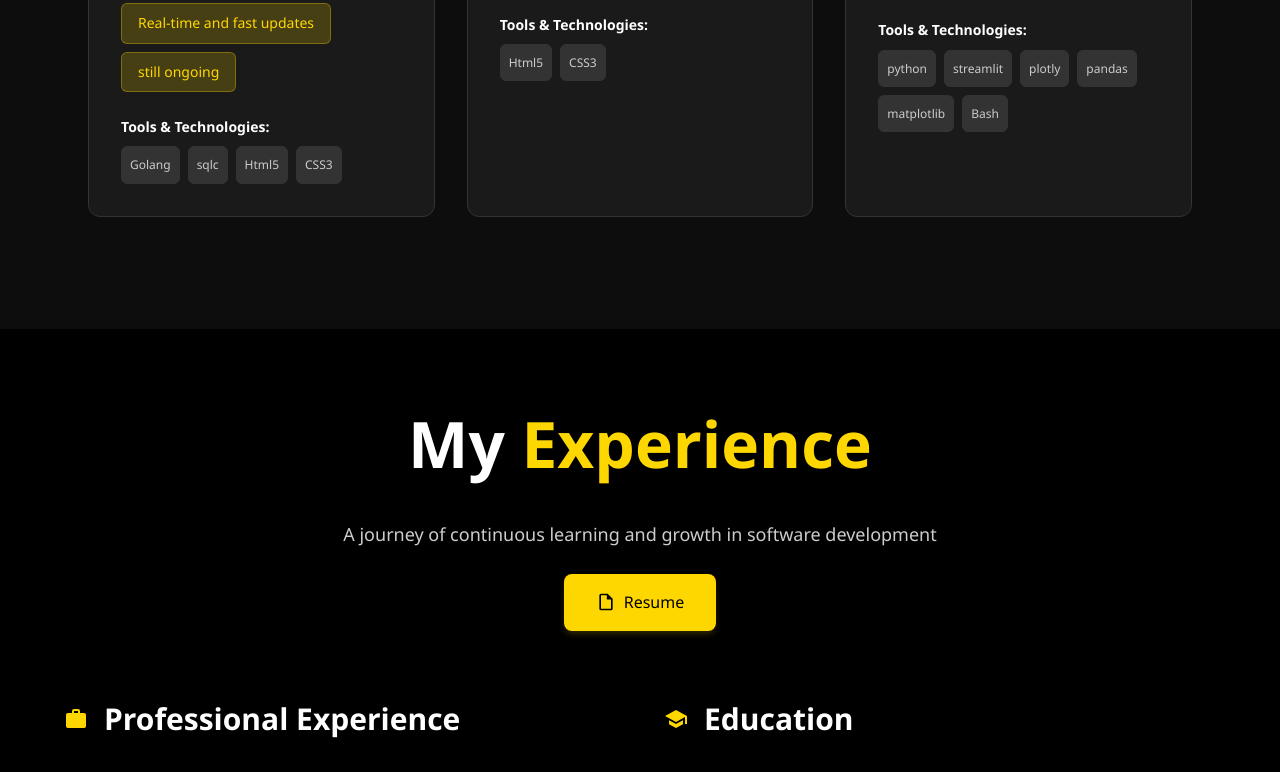
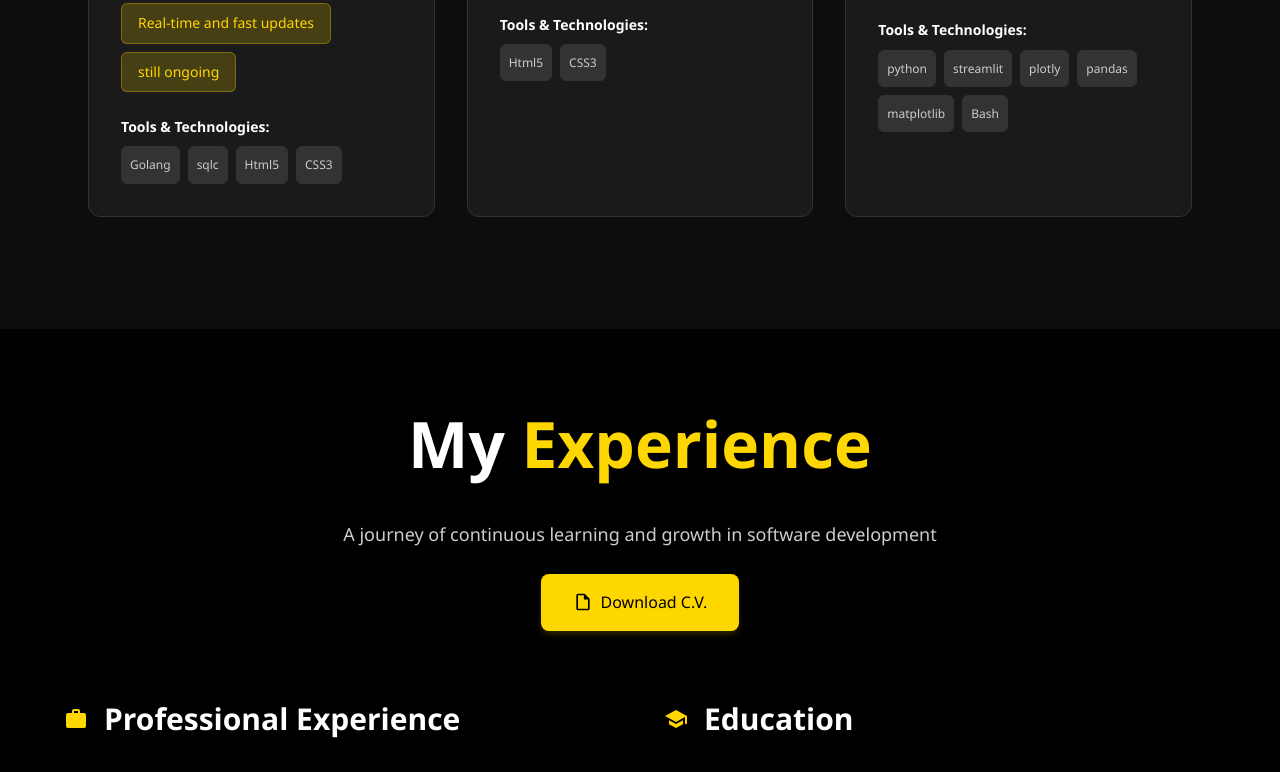
Before and after one commit to codewin1/edwinmurimi, a plain HTML site: page index.html in a window 1280 px wide. Shown: the part 1728-2500 px from the top of the page. Drawn offline with Linux system fonts and the light colour scheme.

Commit message:
cv revamp

```diff
--- a/index.html
+++ b/index.html
@@ -61,7 +61,7 @@
                 <h2 class="hero-subtitle">
                     System Administrator & Budding Developer
                     <br>
-                    Should I say ? 😎 <span class="text-yellow">Linux BTW 🐧..</span>
+                    Should I say ? 😎 <span class="text-yellow">Uses Linux BTW 🐧..</span>
                 </h2>
 
 
@@ -271,13 +271,13 @@
                 <p class="section-description">
                     A journey of continuous learning and growth in software development
                 </p>
-                <a href="public/Edwin-Murimi.pdf" download class="btn btn-primary download-cv">
+                <a href="public/Edwinmurimi_CV.pdf" download class="btn btn-primary download-cv">
                     <svg width="20" height="20" viewBox="0 0 24 24" fill="currentColor">
                         <path
                             d="M14,2H6A2,2 0 0,0 4,4V20A2,2 0 0,0 6,22H18A2,2 0 0,0 20,20V8L14,2M18,20H6V4H13V9H18V20Z" />
                     </svg>
 
-                    Resume
+                    Download C.V.
                 </a>
             </div>
 
```
Also changed, not shown: 2 other files.
